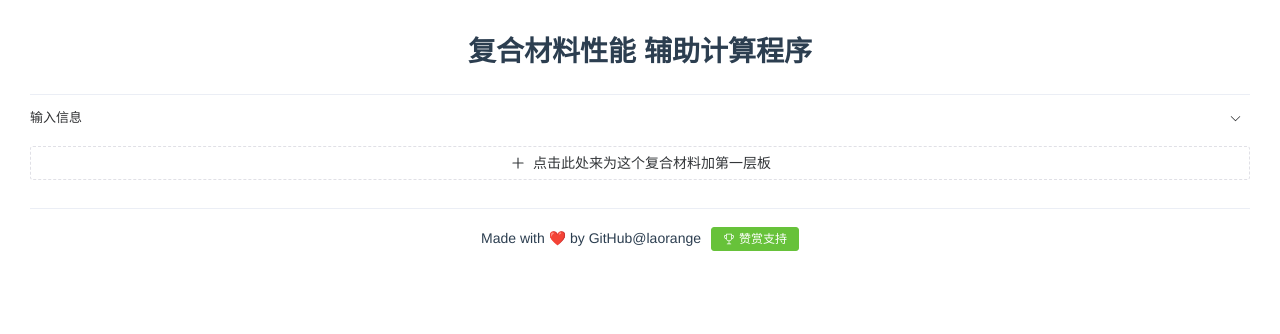
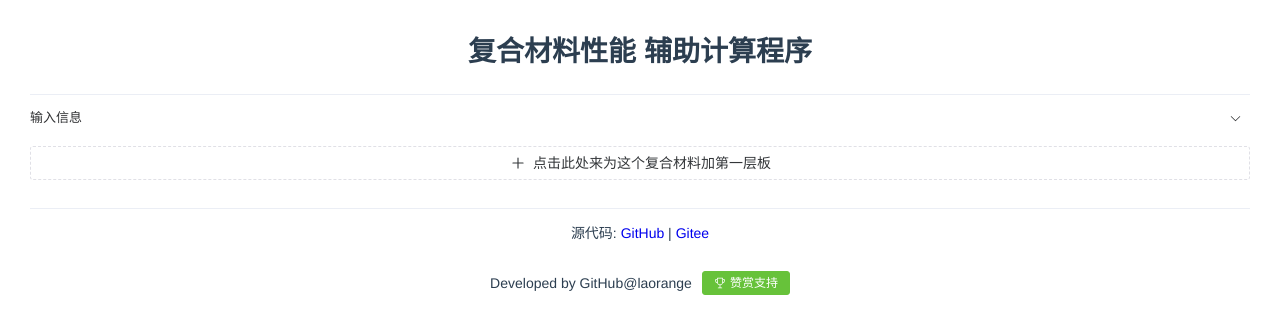
Before and after one commit to laorange/laminate-calculation, a Vue app: page / in a window 1280 px wide. Shown: the top 334 px of the page. Built offline with nearby package versions, Linux system fonts and the light colour scheme; what vatex would draw is missing.

Commit message:
docs: optimize docs

```diff
--- a/src/components/FooterArea.vue
+++ b/src/components/FooterArea.vue
@@ -13,13 +13,23 @@ function open(href: string) {
 <template>
   <donate-dialog v-model="showDonateDialog"></donate-dialog>
   <el-footer>
-    <div>Made with ❤️ by <span @click="open('https://github.com/laorange')" style="cursor: pointer">GitHub@laorange</span></div>
-    <el-button type="success" :icon="Trophy" @click="showDonateDialog=true" size="small">赞赏支持</el-button>
+    <div>源代码: <a href="https://github.com/laorange/LaminateCalculation">GitHub</a> | <a href="https://gitee.com/laorange/LaminateCalculation">Gitee</a></div>
+    <div class="donate-button-area">
+      <div>Developed by <span @click="open('https://github.com/laorange')" style="cursor: pointer">GitHub@laorange</span></div>
+      <el-button type="success" :icon="Trophy" @click="showDonateDialog=true" size="small">赞赏支持</el-button>
+    </div>
   </el-footer>
 </template>
 
 <style scoped>
 .el-footer {
+  display: flex;
+  flex-direction: column;
+  justify-content: space-around;
+  height: 100px;
+}
+
+.donate-button-area {
   display: flex;
   flex-direction: row;
   justify-items: center;
--- a/src/components/LayerAttributeInput.vue
+++ b/src/components/LayerAttributeInput.vue
@@ -122,8 +122,8 @@ function letSymmetric() {
       </template>
     </n-dynamic-input>
 
-    <n-divider v-if="store.inputtedLayerInfos.length > 0">
-      <el-button @click="letSymmetric">关于此处上下对称</el-button>
+    <n-divider v-if="store.inputtedLayerInfos.length > 1">
+      <el-button @click="letSymmetric">需要上下对称？点击此处</el-button>
     </n-divider>
   </div>
 </template>
```
